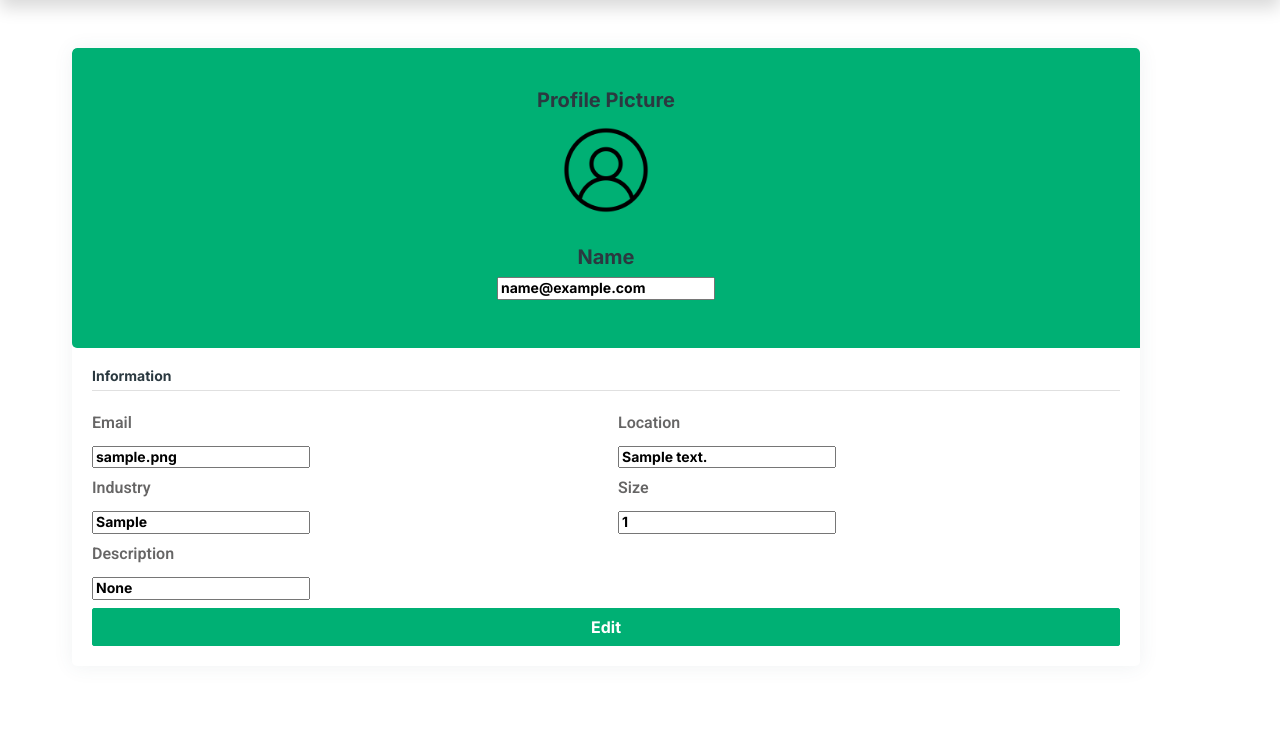
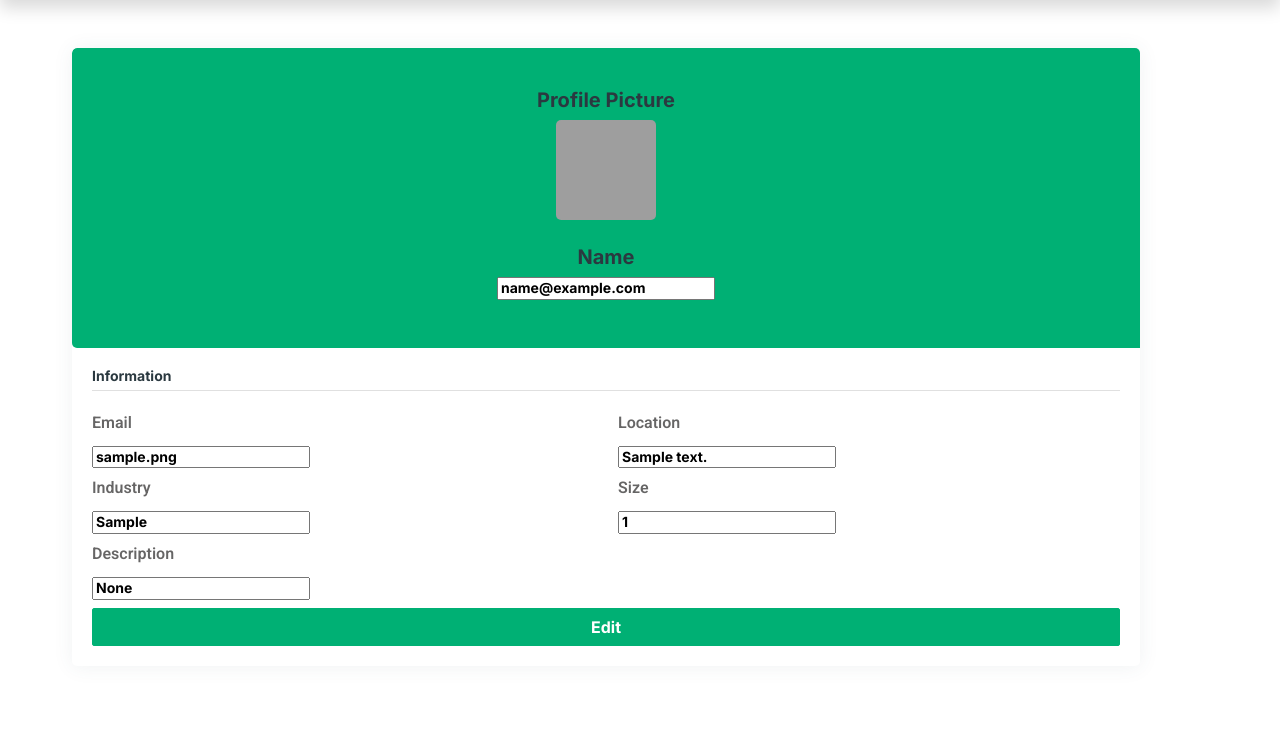
Before and after one commit to kfcuncle/Cloud-Asg, a Flask app: page /editProfile in a window 1280 px wide. Shown: the part 75-818 px from the top of the page. Run offline with Flask 3, Linux system fonts and the light colour scheme; the visitor is signed in with stand-in values (Sample User, id 1); tables that the repository leaves empty or names only in its code hold one stand-in row (values such as "Sample post"); some libraries are stand-ins or nearby versions; grey boxes are pictures that could not be loaded.

Commit message:
Update editProfile.html

```diff
--- a/templates/editProfile.html
+++ b/templates/editProfile.html
@@ -16,9 +16,14 @@
                                 <div class="m-b-25">
                                     <div class="image-upload">
                                         <label for="img">
-                                            <img id="preview-image" name="preview-image"
-                                                src="{{ url_for('static', filename='img/profile.png') }}"
-                                                alt="Select Profile" style="height: 100px; width: 100px;" />
+                                            {% if data[4] %}
+                                            <img src="{{data[4]}}" style="height: 100px; width: 100px;" class="img-radius"
+                                                alt="User-Profile-Image">
+                                            {% else %}
+                                            <img src="{{ url_for('static', filename='img/profile.png') }}"
+                                                style="height: 100px; width: 100px;" class="img-radius"
+                                                alt="User-Profile-Image">
+                                            {% endif %}
                                         </label>
                                         <input id="img" name="img" type="file" accept="image/*"
                                             onchange="previewImage()" style="display: none;"/>
```
